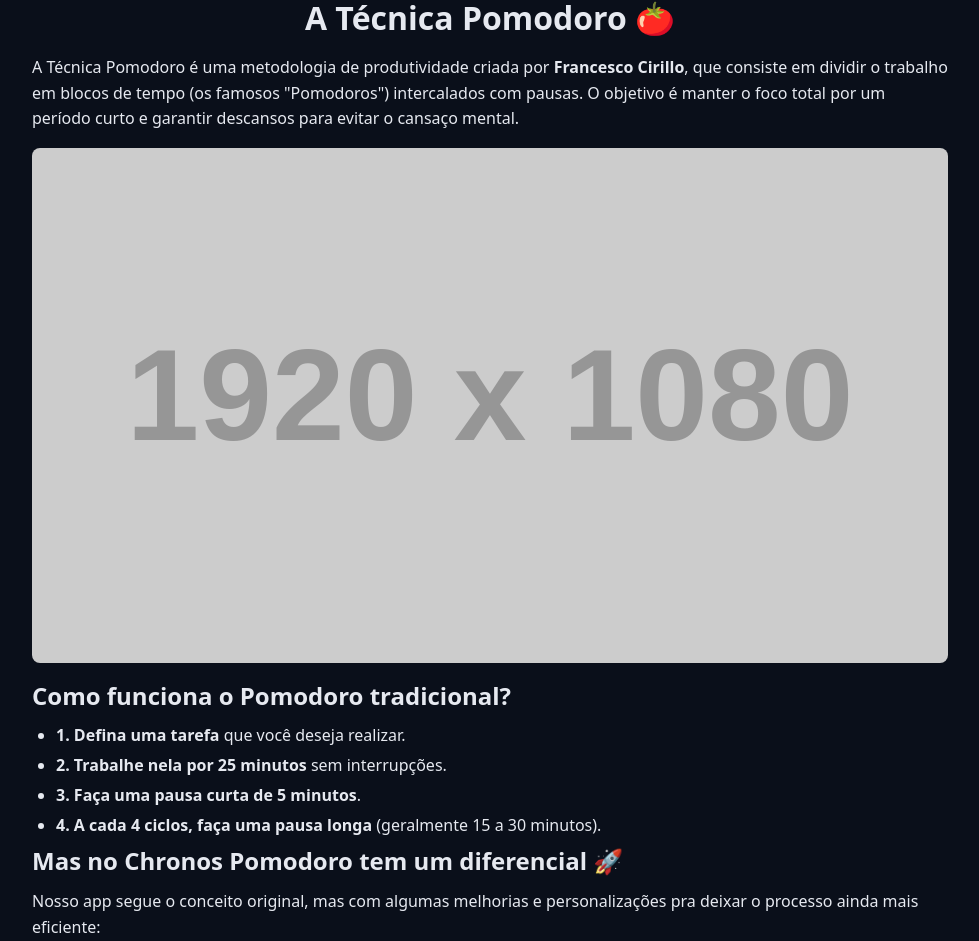
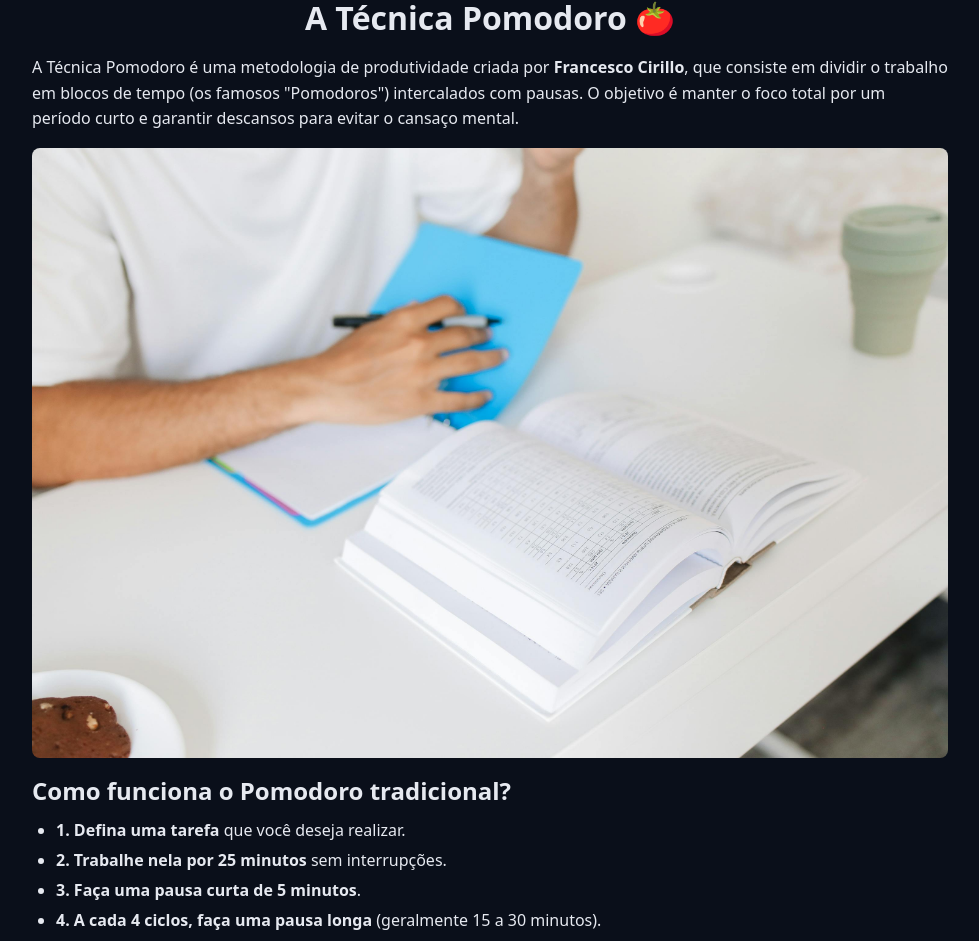
Before and after one commit to Matvops/pomodoro-chronos, a React (Vite) app: page /about in a window 1280 px wide. Shown: the part 369-1310 px from the top of the page, without its empty margins (150-1129 px from the left). Built offline with nearby package versions, Linux system fonts and the light colour scheme.

Commit message:
Feat: Adiciona imagem

```diff
--- a/src/pages/AboutPomodoro/index.tsx
+++ b/src/pages/AboutPomodoro/index.tsx
@@ -27,7 +27,7 @@ export function AboutPomodoro() {
             </p>
 
 
-            <img src='https://placehold.co/1920x1080' alt='' />
+            <img src='public/images/pexels-polina-tankilevitch-8553892.jpg' alt='' />
 
             <h2>Como funciona o Pomodoro tradicional?</h2>
 
```
Also changed, not shown: public/images/pexels-polina-tankilevitch-8553892.jpg (added).
